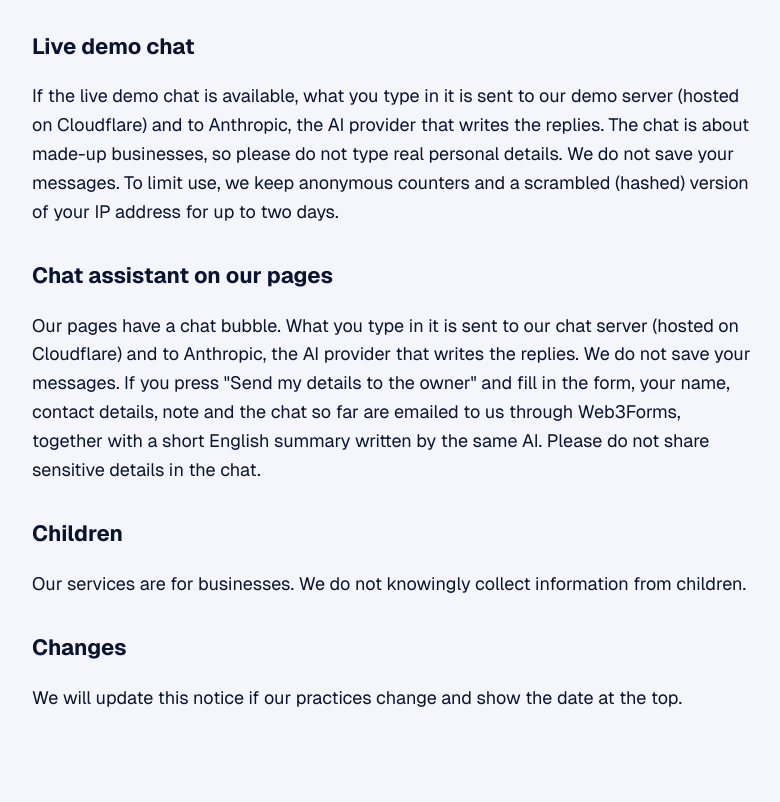
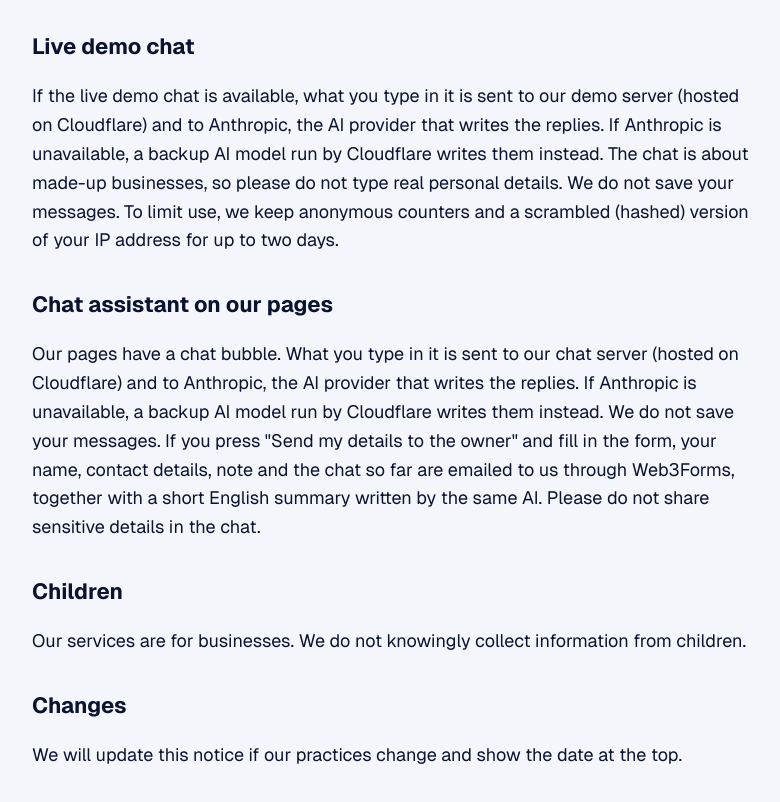
Before and after one commit to ngllarry-stack/lyrascent-site, a plain HTML site: page privacy.html in a window 1280 px wide. Shown: the part 1462-2264 px from the top of the page, without its empty margins (248-1028 px from the left). Drawn offline with Linux system fonts and the light colour scheme.

Commit message:
Privacy notice: mention the Cloudflare backup AI
Co-Authored-By: Claude Opus 5.5 <noreply@anthropic.com>

```diff
--- a/privacy.html
+++ b/privacy.html
@@ -19,7 +19,7 @@ a{color:#0A1330}
 <main>
 <p><a href="index.html">&larr; Back to Lyrascent</a></p>
 <h1>Privacy notice</h1>
-<p>Last updated: October 31, 2026</p>
+<p>Last updated: November 1, 2026</p>
 <p class="draft"><b>DRAFT for owner and legal review. Do not rely on this until a qualified person has reviewed it.</b></p>
 
 <h2>Who we are</h2>
@@ -44,10 +44,10 @@ a{color:#0A1330}
 <p>This site does not use advertising, analytics or third-party fonts. The waitlist form sends what you type to Web3Forms (web3forms.com), a form service that emails it to us. If that service is unavailable, the page offers a ready-written email in Gmail, Outlook or your own email app instead, and your email provider and ours handle that message.</p>
 
 <h2>Live demo chat</h2>
-<p>If the live demo chat is available, what you type in it is sent to our demo server (hosted on Cloudflare) and to Anthropic, the AI provider that writes the replies. The chat is about made-up businesses, so please do not type real personal details. We do not save your messages. To limit use, we keep anonymous counters and a scrambled (hashed) version of your IP address for up to two days.</p>
+<p>If the live demo chat is available, what you type in it is sent to our demo server (hosted on Cloudflare) and to Anthropic, the AI provider that writes the replies. If Anthropic is unavailable, a backup AI model run by Cloudflare writes them instead. The chat is about made-up businesses, so please do not type real personal details. We do not save your messages. To limit use, we keep anonymous counters and a scrambled (hashed) version of your IP address for up to two days.</p>
 
 <h2>Chat assistant on our pages</h2>
-<p>Our pages have a chat bubble. What you type in it is sent to our chat server (hosted on Cloudflare) and to Anthropic, the AI provider that writes the replies. We do not save your messages. If you press "Send my details to the owner" and fill in the form, your name, contact details, note and the chat so far are emailed to us through Web3Forms, together with a short English summary written by the same AI. Please do not share sensitive details in the chat.</p>
+<p>Our pages have a chat bubble. What you type in it is sent to our chat server (hosted on Cloudflare) and to Anthropic, the AI provider that writes the replies. If Anthropic is unavailable, a backup AI model run by Cloudflare writes them instead. We do not save your messages. If you press "Send my details to the owner" and fill in the form, your name, contact details, note and the chat so far are emailed to us through Web3Forms, together with a short English summary written by the same AI. Please do not share sensitive details in the chat.</p>
 
 <h2>Children</h2>
 <p>Our services are for businesses. We do not knowingly collect information from children.</p>
```
